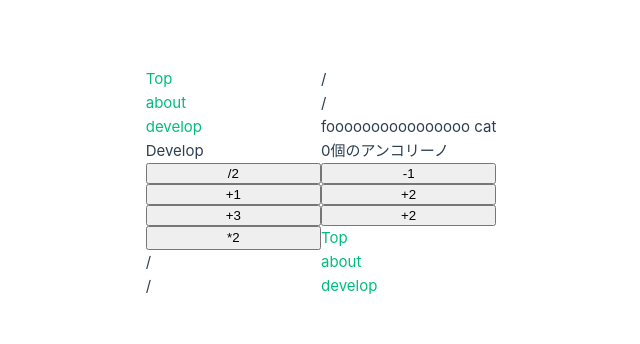
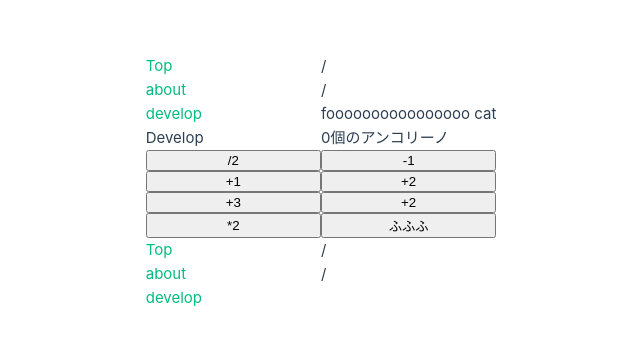
Before and after one commit to OKAUEND/first-riin-vue, a Vue app: page /#/develop in a window 1280 px wide. Shown: the part 218-562 px from the top of the page, without its empty margins (319-959 px from the left). Built offline with nearby package versions, Linux system fonts and the light colour scheme.

Commit message:
変更 - Riin道場 - イベントはいっぱい種類があるよ。使う時に調べてみよう @がイベントハンドラを宣言し、その後にイベントを書くよ

```diff
--- a/src/pages/develop.vue
+++ b/src/pages/develop.vue
@@ -50,5 +50,6 @@ export default {
   <!-- @click="count +2" は何も代入していないので結果虚無に消えている。ｼｮｯｷﾞｮﾑｯｼﾞｮ -->
   <button @click="count = count + 2">+2</button>
   <button @click="double">*2</button>
+  <button @mouseover="double">ふふふ</button>
   <the-header></the-header>
 </template>
```
